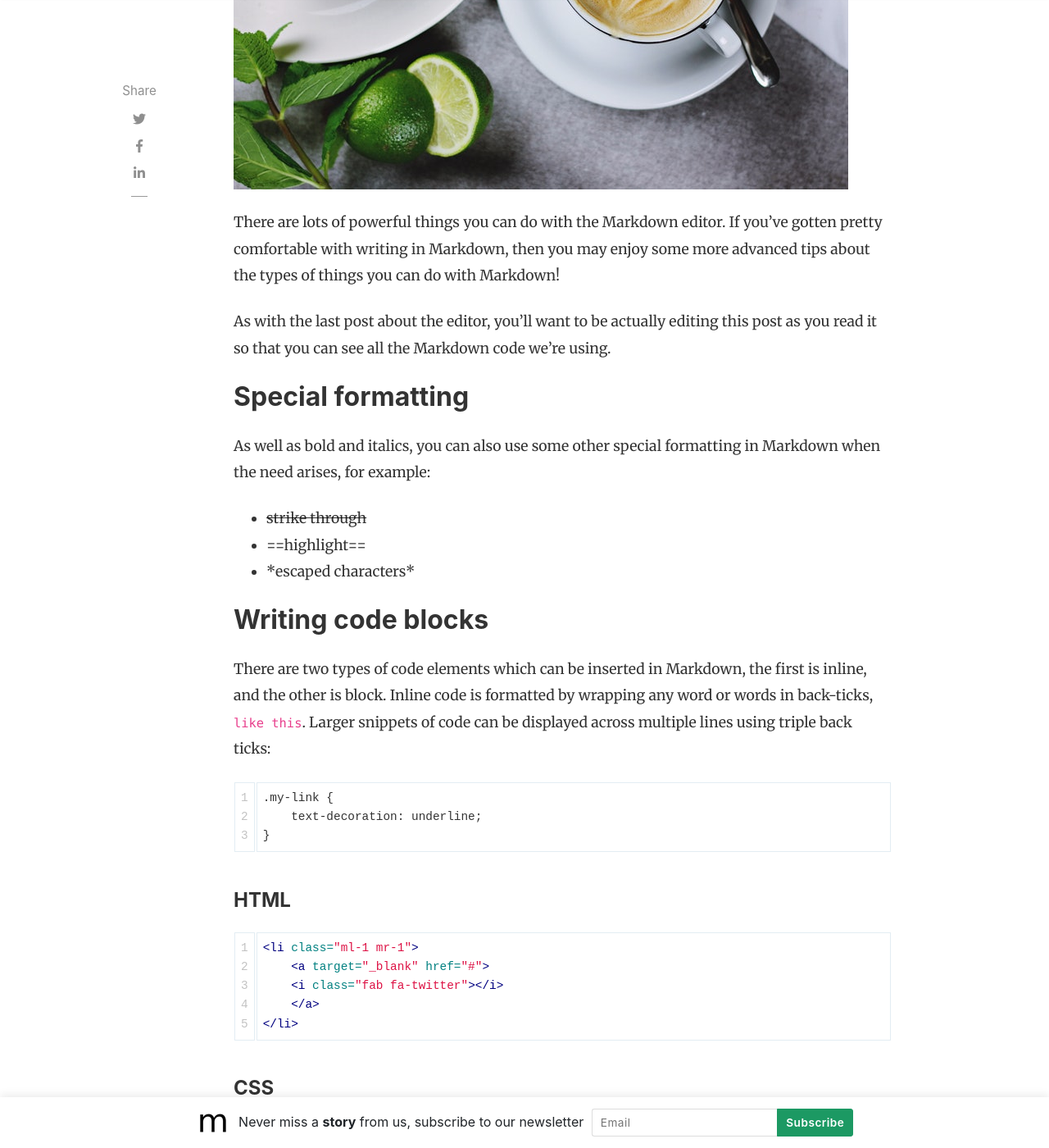
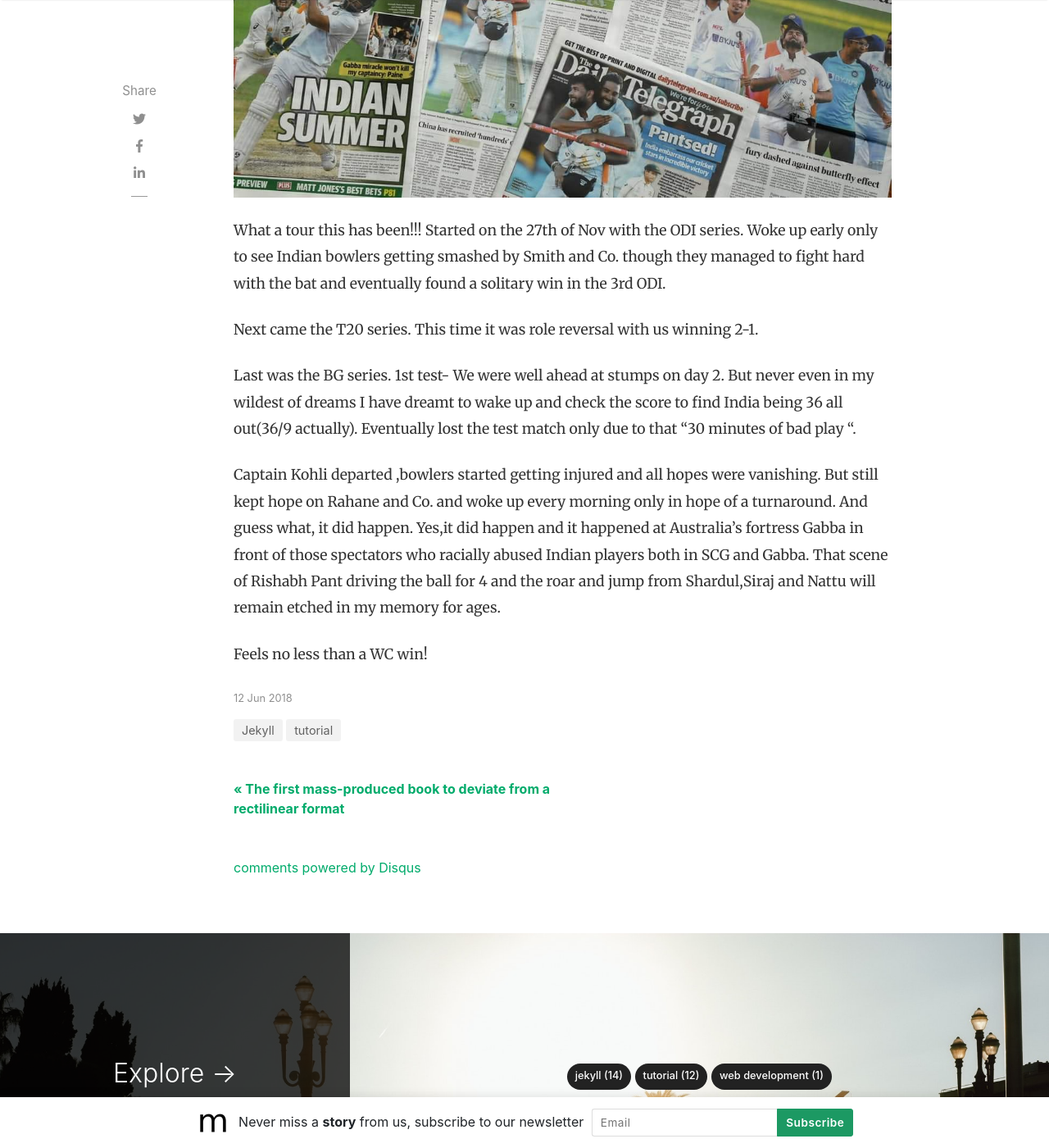
Before and after one commit to iamtamodip/blog, a Jekyll site: the page built from _posts/2018-06-12-powerful-things-markdown-editor.md, in a window 1280 px wide and 1400 px high, scrolled down 741 px. Shown: the whole window at 82% size. Built offline with Jekyll 4.4.1, drawn with Linux system fonts in a browser that asks for light colours; nearby versions of some CDN libraries; comment, search, counter and statistics services are not loaded; some of the changed text lies outside the part shown.

Commit message:
Updated with first blog

````diff
--- a/_posts/2018-06-12-powerful-things-markdown-editor.md
+++ b/_posts/2018-06-12-powerful-things-markdown-editor.md
@@ -1,104 +1,22 @@
 ---
 layout: post
-title:  "Powerful things you can do with the Markdown editor"
-author: sal
-categories: [ Jekyll, tutorial ]
-image: assets/images/16.jpg
+title: "The Magical Tour Down Under"
+author: Saptarshi
+categories: [Jekyll, tutorial]
+image: assets/images/magical_tour.jpg
 ---
-There are lots of powerful things you can do with the Markdown editor. If you've gotten pretty comfortable with writing in Markdown, then you may enjoy some more advanced tips about the types of things you can do with Markdown!
 
-As with the last post about the editor, you'll want to be actually editing this post as you read it so that you can see all the Markdown code we're using.
+What a tour this has been!!!
+Started on the 27th of Nov with the ODI series.
+Woke up early only to see Indian bowlers getting smashed by Smith and Co. though they managed to fight hard with the bat and eventually found a solitary win in the 3rd ODI.
 
+Next came the T20 series. This time it was role reversal with us winning 2-1.
 
-## Special formatting
+Last was the BG series.
+1st test- We were well ahead at stumps on day 2. But never even in my wildest of dreams I have dreamt to wake up and check the score to find India being 36 all out(36/9 actually). Eventually lost the test match only due to that "30 minutes of bad play ".
 
-As well as bold and italics, you can also use some other special formatting in Markdown when the need arises, for example:
+Captain Kohli departed ,bowlers started getting injured and all hopes were vanishing. But still kept hope on Rahane and Co. and woke up every morning only in hope of a turnaround. And guess what, it did happen.
+Yes,it did happen and it happened at Australia's fortress Gabba in front of those spectators who racially abused Indian players both in SCG and Gabba.
+That scene of Rishabh Pant driving the ball for 4 and the roar and jump from Shardul,Siraj and Nattu will remain etched in my memory for ages.
 
-+ ~~strike through~~
-+ ==highlight==
-+ \*escaped characters\*
-
-
-## Writing code blocks
-
-There are two types of code elements which can be inserted in Markdown, the first is inline, and the other is block. Inline code is formatted by wrapping any word or words in back-ticks, `like this`. Larger snippets of code can be displayed across multiple lines using triple back ticks:
-
-```
-.my-link {
-    text-decoration: underline;
-}
-```
-
-#### HTML
-
-```html
-<li class="ml-1 mr-1">
-    <a target="_blank" href="#">
-    <i class="fab fa-twitter"></i>
-    </a>
-</li>
-```
-
-#### CSS
-
-```css
-.highlight .c {
-    color: #999988;
-    font-style: italic;
-}
-.highlight .err {
-    color: #a61717;
-    background-color: #e3d2d2;
-}
-```
-
-#### JS
-
-```js
-// alertbar later
-$(document).scroll(function () {
-    var y = $(this).scrollTop();
-    if (y > 280) {
-        $('.alertbar').fadeIn();
-    } else {
-        $('.alertbar').fadeOut();
-    }
-});
-```
-
-#### Python
-
-```python
-print("Hello World")
-```
-
-#### Ruby
-
-```ruby
-require 'redcarpet'
-markdown = Redcarpet.new("Hello World!")
-puts markdown.to_html
-```
-
-#### C
-
-```c
-printf("Hello World");
-```
-
-
-
-
-![walking]({{ site.baseurl }}/assets/images/8.jpg)
-
-## Reference lists
-
-The quick brown jumped over the lazy.
-
-Another way to insert links in markdown is using reference lists. You might want to use this style of linking to cite reference material in a Wikipedia-style. All of the links are listed at the end of the document, so you can maintain full separation between content and its source or reference.
-
-## Full HTML
-
-Perhaps the best part of Markdown is that you're never limited to just Markdown. You can write HTML directly in the Markdown editor and it will just work as HTML usually does. No limits! Here's a standard YouTube embed code as an example:
-
-<p><iframe style="width:100%;" height="315" src="https://www.youtube.com/embed/Cniqsc9QfDo?rel=0&amp;showinfo=0" frameborder="0" allowfullscreen></iframe></p>
+Feels no less than a WC win!
````
Also changed, not shown: _posts/2018-01-11-customer-service.md (+4 -4 lines), assets/images/magical_tour.jpg (added).
